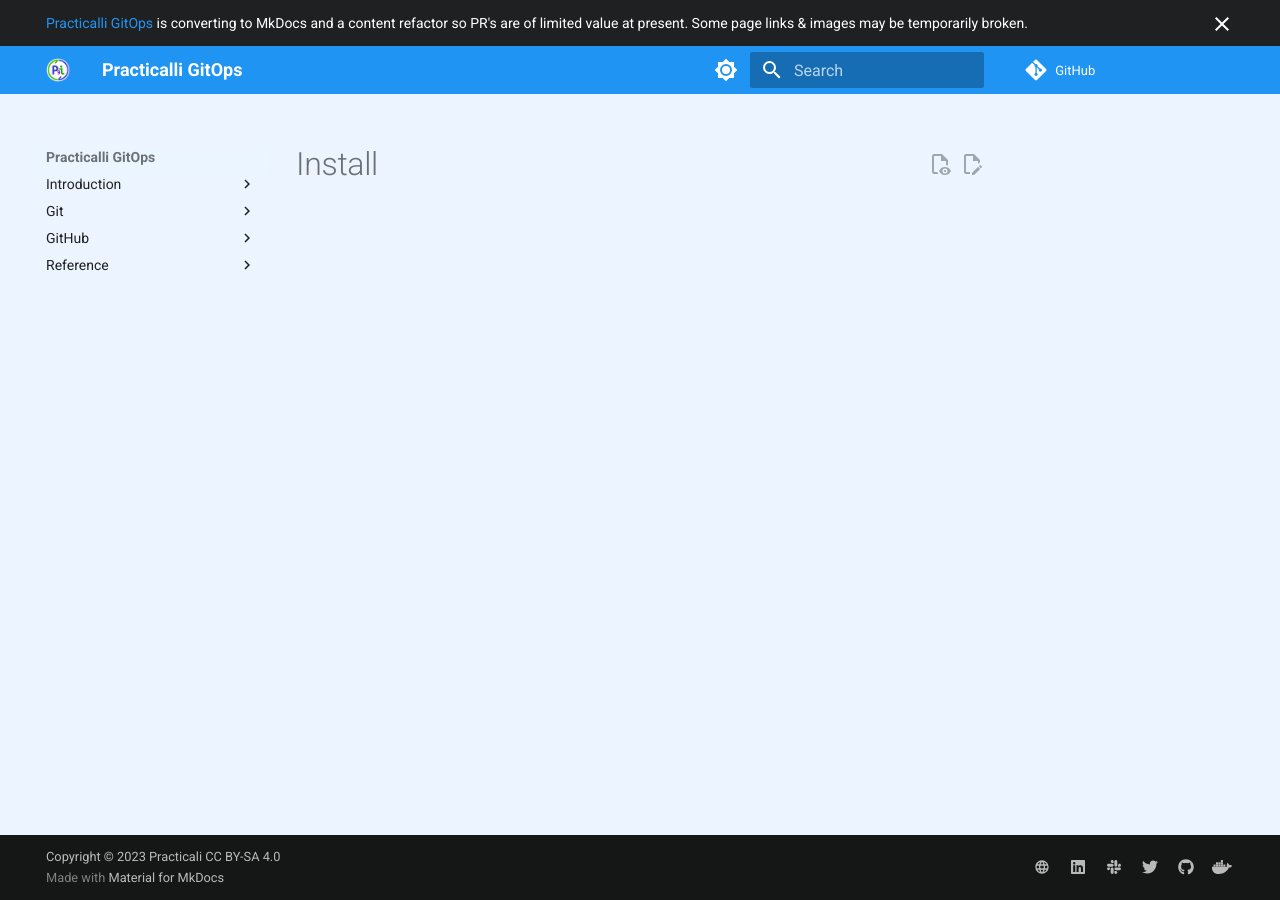
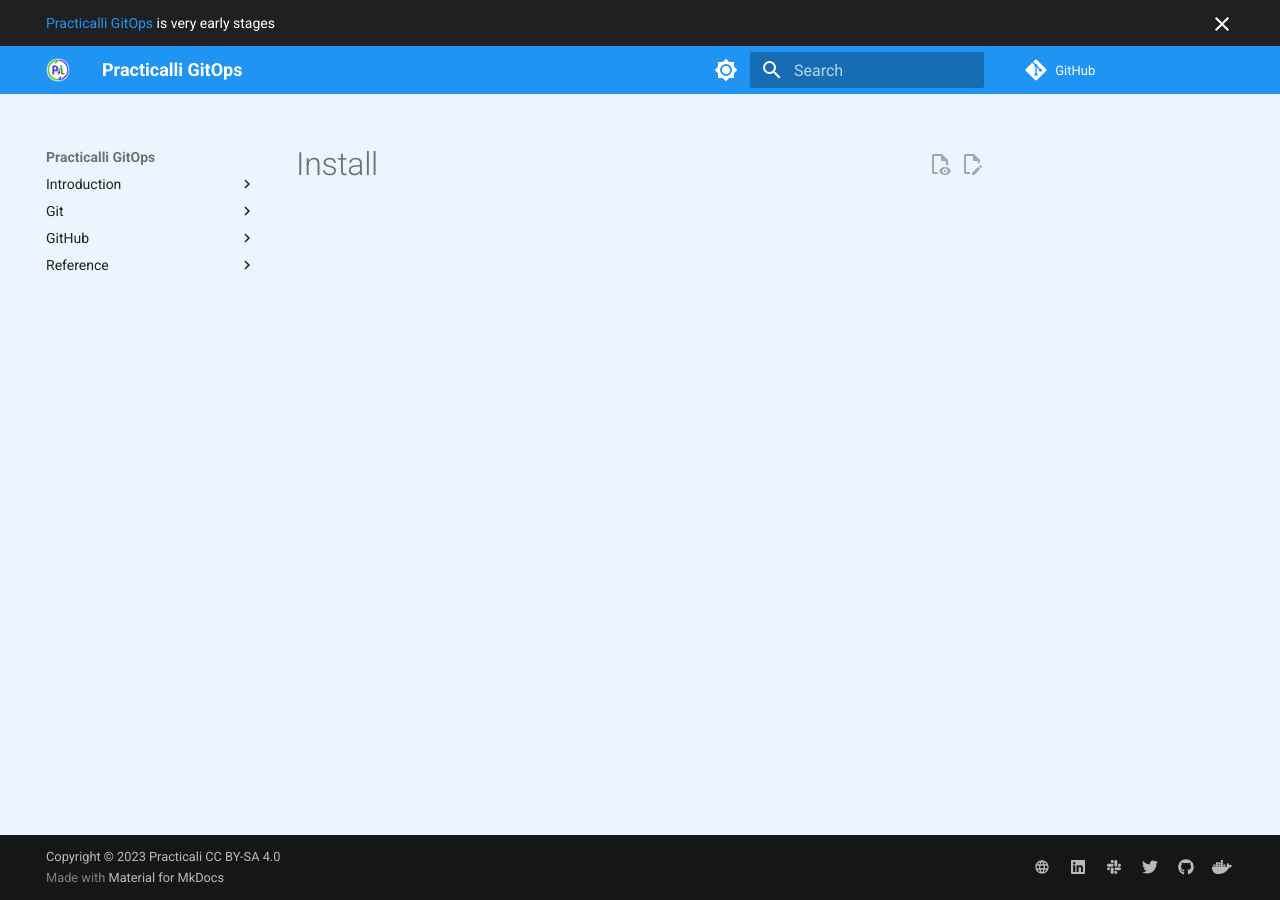
Before and after one commit to practicalli/gitops, an MkDocs documentation site: the page built from docs/install/index.md, in a window 1280 px wide. Built offline with MkDocs 1.6.1 and Material for MkDocs 9.7.7, drawn with Linux system fonts in a browser that asks for light colours; comment, search, counter and statistics services are not loaded.

Commit message:
mkdocs: overrides & partials

```diff
--- a/overrides/404.html
+++ b/overrides/404.html
@@ -14,15 +14,14 @@
 </h3>
 
 <p>
-    Practicalli GitOps is actively being updated to MkDocs, using the Material theme. The update was published to the
-    live site before ready and so some links and images may not be functional.
+    Practicalli GitOps is at a very early stage
 </p>
 
-
 <p>
-    Try use the Search bar at the top of the page
+    Use the Search bar at the top of the page or left navigation to find the relevant content.
 </p>
 
+<!--
 <p>
     <a href="https://practical.li/gitops">
         <img src="https://raw.githubusercontent.com/practicalli/graphic-design/live/book-covers/practicalli-clojure-book-banner-dark.png#only-dark"
@@ -36,6 +35,6 @@
             alt="Practicalli Spacemacs book cover">
     </a>
 </p>
-
+-->
 
 {% endblock %}
--- a/overrides/main.html
+++ b/overrides/main.html
@@ -11,7 +11,6 @@
 <!-- Content -->
 {% block announce %}
 
-<a href="https://practical.li/gitops">Practicalli GitOps</a> is converting to MkDocs and a content refactor
-so PR's are of limited value at present. Some page links & images may be temporarily broken.
+<a href="https://practical.li/gitops">Practicalli GitOps</a> is very early stages
 
 {% endblock %}
--- /dev/null
+++ b/overrides/partials/header.html
@@ -0,0 +1,78 @@
+<!-- Determine classes -->
+{% set class = "md-header" %} {% if "navigation.tabs.sticky" in features %} {%
+set class = class ~ " md-header--shadow md-header--lifted" %} {% elif
+"navigation.tabs" not in features %} {% set class = class ~ " md-header--shadow"
+%} {% endif %}
+
+<!-- Header -->
+<header class="{{ class }}" data-md-component="header">
+  <nav class="md-header__inner md-grid" aria-label="{{ lang.t('header') }}">
+    <!-- Link to home -->
+
+    <!-- Button to open drawer -->
+    <label class="md-header__button md-icon" for="__drawer">
+      {% set icon = config.theme.icon.menu or "material/menu" %} {% include
+      ".icons/" ~ icon ~ ".svg" %}
+    </label>
+
+    <!-- Custom: Link to Practical.li -->
+    <a
+      href="{{ config.site_org | url }}"
+      title="{{ config.site_org | e }}"
+      class="md-header__button md-logo"
+      aria-label="{{ config.site_org }}"
+      data-md-component="logo"
+      target="_blank"
+    >
+      {% include "partials/logo.html" %}
+    </a>
+
+    <!-- Header title -->
+    <div class="md-header__title" data-md-component="header-title">
+      <div class="md-header__ellipsis">
+        <div class="md-header__topic">
+          <a
+            href="{{ config.site_url | url }}"
+            title="{{ config.site_name | e }}"
+            aria-label="{{ config.site_name }}"
+          >
+            <span class="md-ellipsis"> {{ config.site_name }} </span>
+          </a>
+        </div>
+        <div class="md-header__topic" data-md-component="header-topic">
+          <span class="md-ellipsis">
+            {% if page.meta and page.meta.title %} {{ page.meta.title }} {% else
+            %} {{ page.title }} {% endif %}
+          </span>
+        </div>
+      </div>
+    </div>
+
+    <!-- Color palette toggle -->
+    {% if config.theme.palette %} {% if not config.theme.palette is mapping %}
+    {% include "partials/palette.html" %} {% endif %} {% endif %}
+
+    <!-- Site language selector -->
+    {% if config.extra.alternate %} {% include "partials/alternate.html" %} {%
+    endif %}
+
+    <!-- Button to open search modal -->
+    {% if "material/search" in config.plugins %}
+    <label class="md-header__button md-icon" for="__search">
+      {% set icon = config.theme.icon.search or "material/magnify" %} {% include
+      ".icons/" ~ icon ~ ".svg" %}
+    </label>
+
+    <!-- Search interface -->
+    {% include "partials/search.html" %} {% endif %}
+
+    <!-- Repository information -->
+    {% if config.repo_url %}
+    <div class="md-header__source">{% include "partials/source.html" %}</div>
+    {% endif %}
+  </nav>
+
+  <!-- Navigation tabs (sticky) -->
+  {% if "navigation.tabs.sticky" in features %} {% if "navigation.tabs" in
+  features %} {% include "partials/tabs.html" %} {% endif %} {% endif %}
+</header>
--- /dev/null
+++ b/overrides/partials/palette.html
@@ -0,0 +1,36 @@
+<!-- Added to support header.html partial -->
+<!-- - no changes applied -->
+
+<!-- Color palette toggle -->
+<form class="md-header__option" data-md-component="palette">
+  {% for option in config.theme.palette %}
+    {% set scheme  = option.scheme  | d("default", true) %}
+    {% set primary = option.primary | d("indigo", true) %}
+    {% set accent  = option.accent  | d("indigo", true) %}
+    <input
+      class="md-option"
+      data-md-color-media="{{ option.media }}"
+      data-md-color-scheme="{{ scheme | replace(' ', '-') }}"
+      data-md-color-primary="{{ primary | replace(' ', '-') }}"
+      data-md-color-accent="{{ accent | replace(' ', '-') }}"
+      {% if option.toggle %}
+        aria-label="{{ option.toggle.name }}"
+      {% else  %}
+        aria-hidden="true"
+      {% endif %}
+      type="radio"
+      name="__palette"
+      id="__palette_{{ loop.index }}"
+    />
+    {% if option.toggle %}
+      <label
+        class="md-header__button md-icon"
+        title="{{ option.toggle.name }}"
+        for="__palette_{{ loop.index0 or loop.length }}"
+        hidden
+      >
+        {% include ".icons/" ~ option.toggle.icon ~ ".svg" %}
+      </label>
+    {% endif %}
+  {% endfor %}
+</form>
--- /dev/null
+++ b/overrides/partials/source.html
@@ -0,0 +1,9 @@
+<a href="{{ config.repo_url }}" title="{{ lang.t('source') }}" class="md-source" data-md-component="source" target="_blank">
+    <div class="md-source__icon md-icon">
+        {% set icon = config.theme.icon.repo or "fontawesome/brands/git-alt" %}
+        {% include ".icons/" ~ icon ~ ".svg" %}
+    </div>
+    <div class="md-source__repository">
+        {{ config.repo_name }}
+    </div>
+</a>
```
